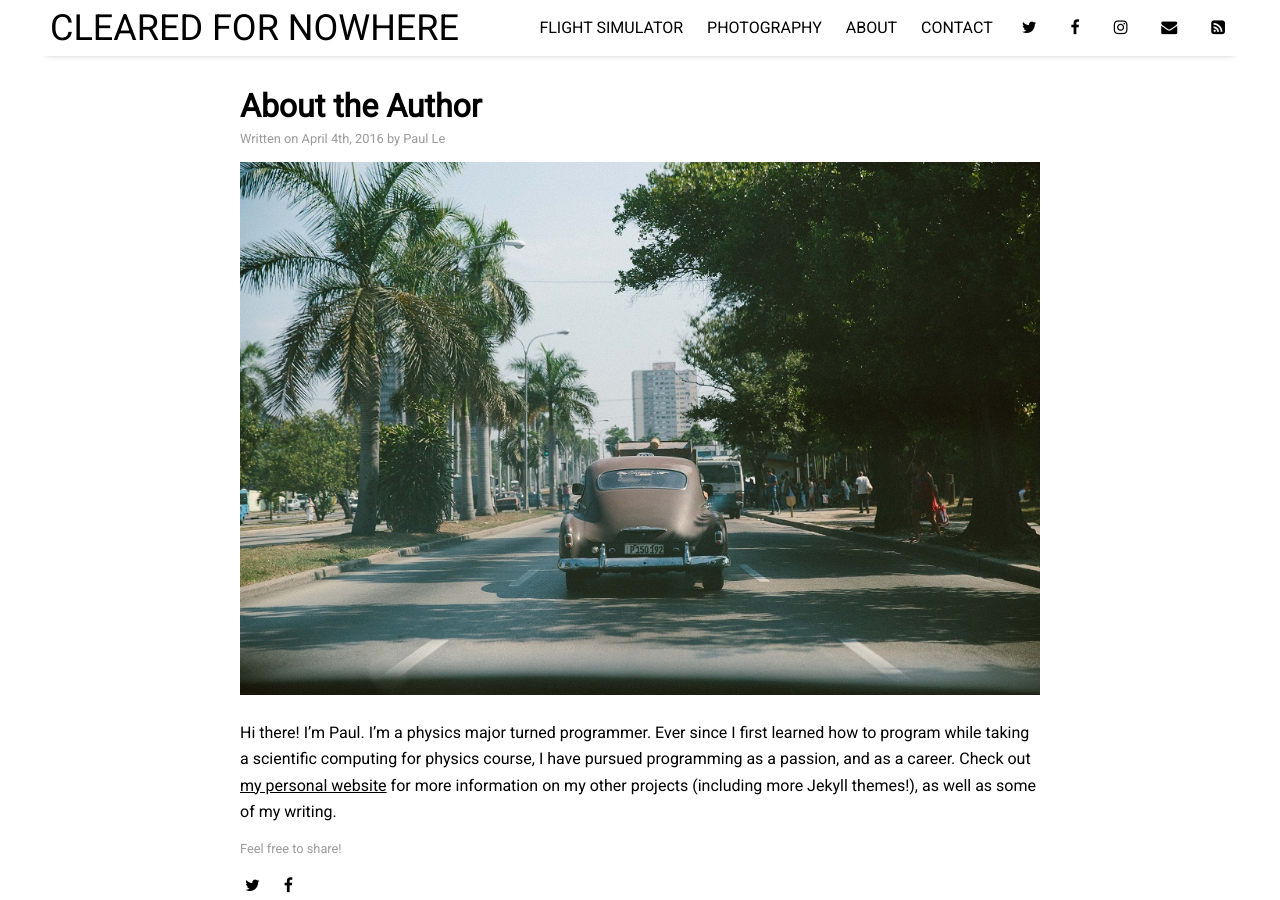
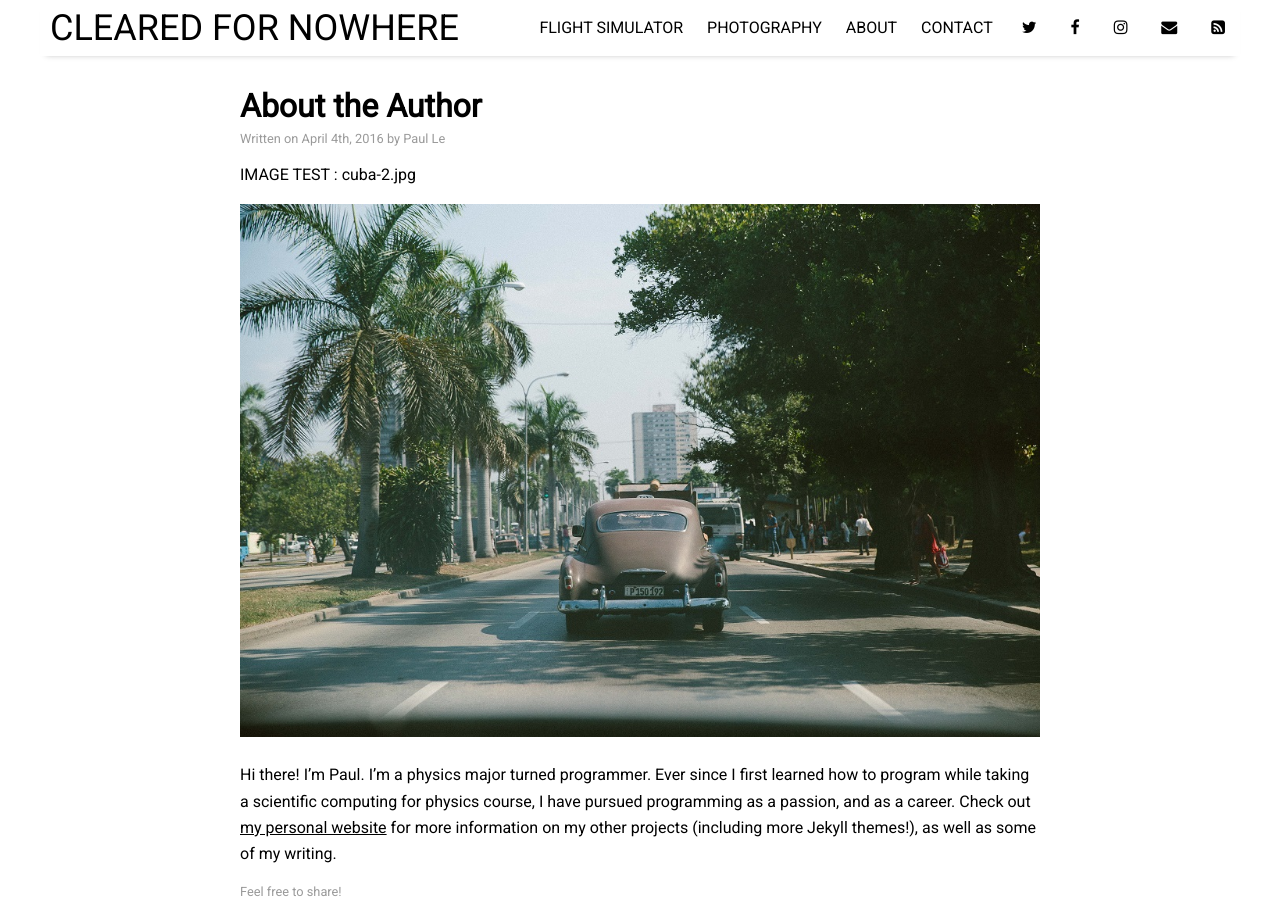
Before and after one commit to ClearedForNowhere/ClearedForNowhere.github.io, a Jekyll site: the page built from _posts/2016-04-04-about-the-author.md, in a window 1280 px wide and 900 px high. Built offline with Jekyll 4.4.1, drawn with Linux system fonts in a browser that asks for light colours; nearby versions of some CDN libraries.

Commit message:
Update post.html

```diff
--- a/_layouts/post.html
+++ b/_layouts/post.html
@@ -10,6 +10,7 @@ layout: default
     {% include post-date.html %}
   {% endif %}
   {% if page.image %}
+  <p>IMAGE TEST : {{ page.image }}</p>
     <div class="featured-image">
       <img src="{{ site.github.url }}/assets/img/{{ page.image }}">
     </div>
```
